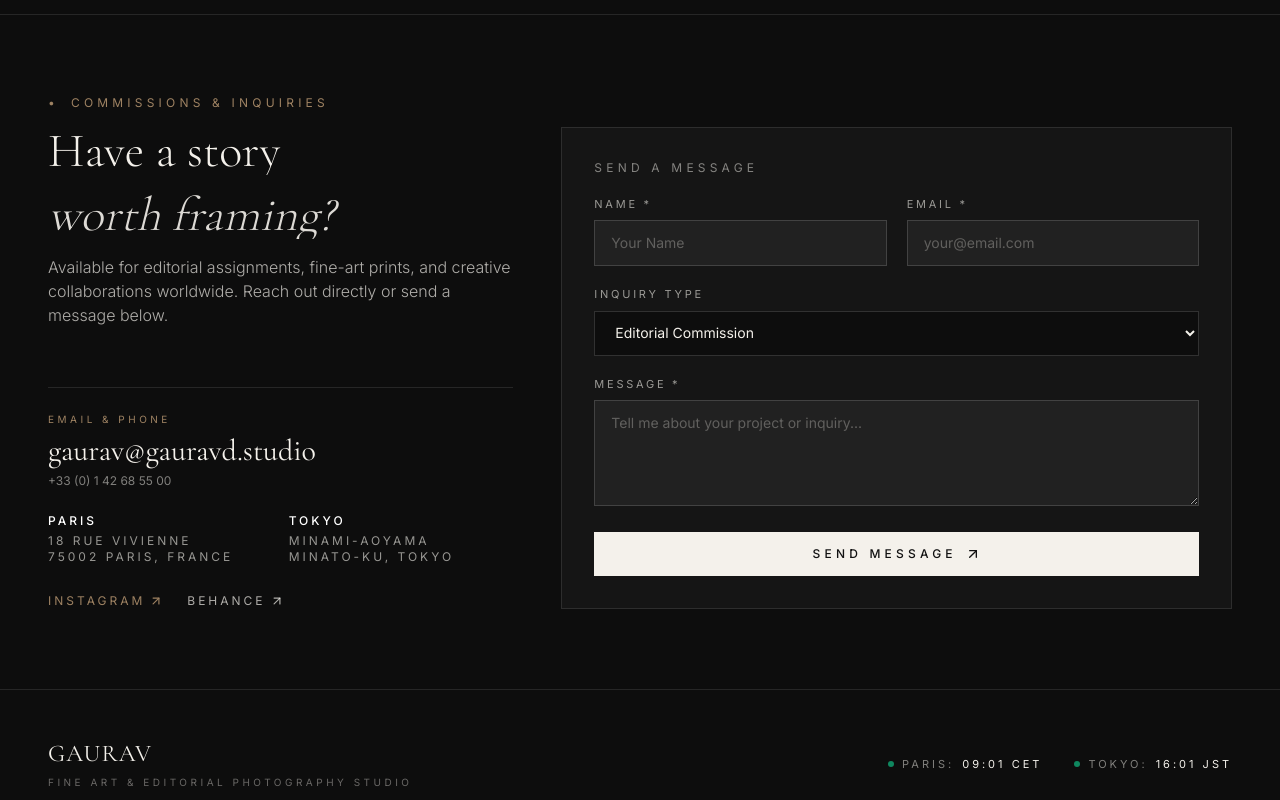
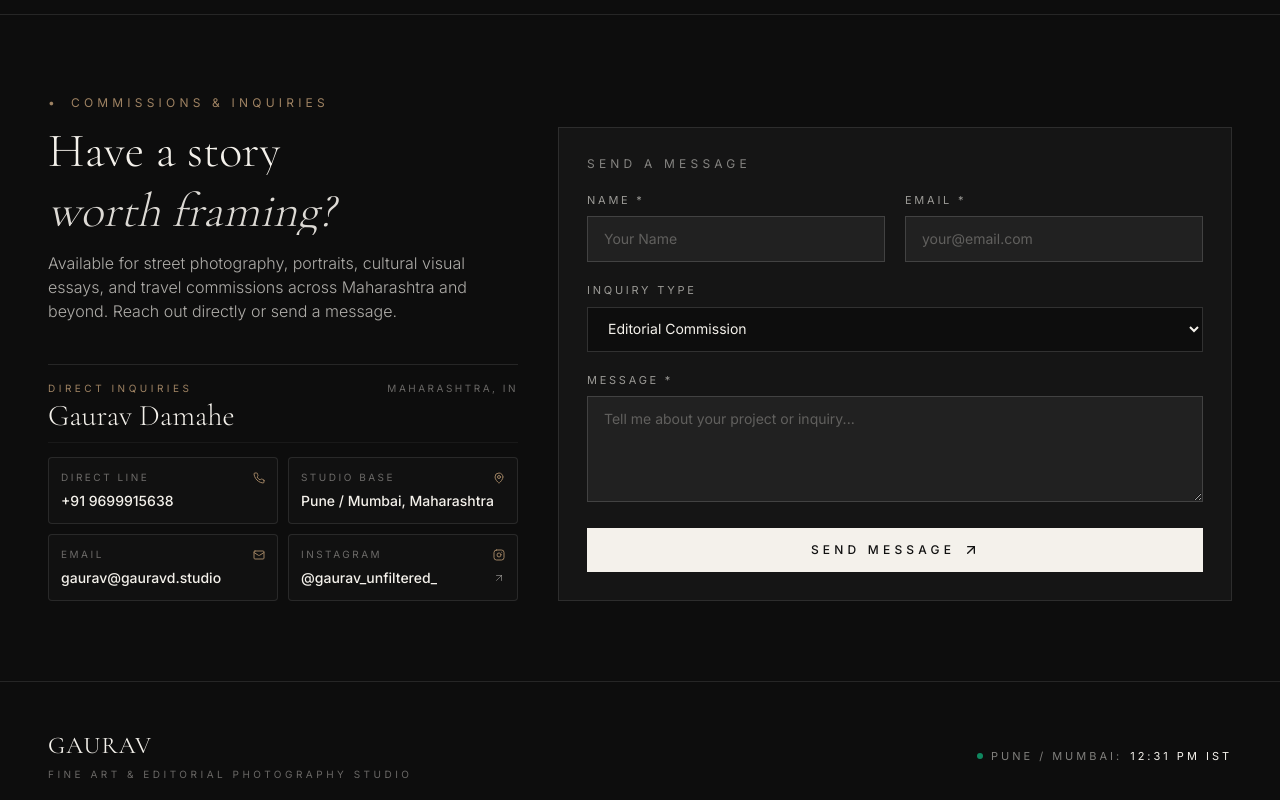
Before and after one commit to yogesh357/GauravD_Portfolio, a Next.js app: page / in a window 1280 px wide. Shown: the part 4220-5020 px from the top of the page. Built offline with nearby package versions, Linux system fonts and the light colour scheme; no server answers.

Commit message:
Updated COntact info

```diff
--- a/components/layout/Footer.tsx
+++ b/components/layout/Footer.tsx
@@ -8,23 +8,15 @@ import { ScrollTrigger } from "gsap/ScrollTrigger";
 import { ArrowUp } from "lucide-react";
 
 export function Footer() {
-  const [parisTime, setParisTime] = useState<string>("");
-  const [tokyoTime, setTokyoTime] = useState<string>("");
+  const [indiaTime, setIndiaTime] = useState<string>("");
   const footerRef = useRef<HTMLElement>(null);
 
   useEffect(() => {
     const updateClocks = () => {
       const now = new Date();
-      setParisTime(
-        now.toLocaleTimeString("en-GB", {
-          timeZone: "Europe/Paris",
-          hour: "2-digit",
-          minute: "2-digit",
-        })
-      );
-      setTokyoTime(
-        now.toLocaleTimeString("en-GB", {
-          timeZone: "Asia/Tokyo",
+      setIndiaTime(
+        now.toLocaleTimeString("en-IN", {
+          timeZone: "Asia/Kolkata",
           hour: "2-digit",
           minute: "2-digit",
         })
@@ -86,17 +78,12 @@ export function Footer() {
             </p>
           </div>
 
-          {/* International Studio Time Clocks */}
-          <div className="flex items-center space-x-8 font-mono text-[11px]">
+          {/* Studio Time Clock */}
+          <div className="flex items-center space-x-6 font-mono text-[11px]">
             <div className="flex items-center space-x-2">
               <span className="w-1.5 h-1.5 rounded-full bg-emerald-500 animate-pulse" />
-              <span className="text-canvas/50">PARIS:</span>
-              <span className="text-canvas">{parisTime || "12:00"} CET</span>
-            </div>
-            <div className="flex items-center space-x-2">
-              <span className="w-1.5 h-1.5 rounded-full bg-emerald-500 animate-pulse" />
-              <span className="text-canvas/50">TOKYO:</span>
-              <span className="text-canvas">{tokyoTime || "20:00"} JST</span>
+              <span className="text-canvas/50">PUNE / MUMBAI:</span>
+              <span className="text-canvas">{indiaTime || "12:00"} IST</span>
             </div>
           </div>
         </div>
--- a/components/layout/Navbar.tsx
+++ b/components/layout/Navbar.tsx
@@ -108,7 +108,7 @@ export function Navbar({ siteName = "GAURAV " }: { siteName?: string }) {
           {/* Right Action CTA */}
           <div className="hidden sm:flex items-center space-x-6">
             <a
-              href="https://instagram.com"
+              href="https://www.instagram.com/gaurav_unfiltered_?stkn=bXRiZ2cwYWIxNjdy"
               target="_blank"
               rel="noopener noreferrer"
               className="text-xs text-ink-muted hover:text-ink tracking-widest uppercase transition-colors font-mono"
@@ -161,7 +161,7 @@ export function Navbar({ siteName = "GAURAV " }: { siteName?: string }) {
 
         <div className="border-t border-white/10 pt-6 flex flex-col space-y-3 text-xs tracking-widest uppercase text-white/60">
           <div className="flex justify-between items-center">
-            <span>PARIS / TOKYO</span>
+            <span>PUNE / MUMBAI</span>
             <a
               href="mailto:gaurav@gaurav.studio"
               className="text-bronze hover:underline lowercase"
--- a/components/sections/ContactSection.tsx
+++ b/components/sections/ContactSection.tsx
@@ -4,7 +4,7 @@ import React, { useState, useRef } from "react";
 import { useGSAP } from "@gsap/react";
 import gsap from "gsap";
 import { ScrollTrigger } from "gsap/ScrollTrigger";
-import { ArrowUpRight, CheckCircle2 } from "lucide-react";
+import { ArrowUpRight, CheckCircle2, Instagram, Phone, MapPin, Mail } from "lucide-react";
 import { SiteSettings } from "@/lib/db/schema";
 
 interface ContactSectionProps {
@@ -21,9 +21,11 @@ export function ContactSection({ settings }: ContactSectionProps) {
   });
   const containerRef = useRef<HTMLElement>(null);
 
+  const name = "Gaurav Damahe";
+  const phone = "9699915638";
+  const address = "Pune / Mumbai, Maharashtra";
   const email = settings?.email || "gaurav@gaurav.studio";
-  const phone = settings?.phone || "+33 (0) 1 42 68 55 00";
-  const instagram = settings?.instagram || "https://instagram.com/gaurav.photo";
+  const instagram = "https://www.instagram.com/gaurav_unfiltered_?stkn=bXRiZ2cwYWIxNjdy";
 
   useGSAP(
     () => {
@@ -88,10 +90,11 @@ export function ContactSection({ settings }: ContactSectionProps) {
           <span>COMMISSIONS & INQUIRIES</span>
         </div>
 
-        <div className="grid grid-cols-1 lg:grid-cols-12 gap-8 lg:gap-12">
+        <div className="grid grid-cols-1 lg:grid-cols-12 gap-8 lg:gap-10 items-stretch">
           {/* Left Column: Direct Inquiries & Studio Locations */}
-          <div className="lg:col-span-5 flex flex-col justify-between space-y-8">
-            <div className="space-y-4">
+          <div className="lg:col-span-5 flex flex-col justify-between space-y-6">
+            {/* Heading & Intro Statement */}
+            <div className="space-y-3">
               <div className="overflow-hidden">
                 <h2 className="contact-line-reveal font-serif text-3xl sm:text-5xl font-light leading-[1.08]">
                   Have a story
@@ -102,61 +105,89 @@ export function ContactSection({ settings }: ContactSectionProps) {
                   worth framing?
                 </h2>
               </div>
-              <p className="contact-reveal text-canvas/70 text-sm sm:text-base font-light leading-relaxed">
-                Available for editorial assignments, fine-art prints, and creative collaborations worldwide. Reach out directly or send a message below.
+              <p className="contact-reveal text-canvas/70 text-sm sm:text-base font-light leading-relaxed pt-1">
+                Available for street photography, portraits, cultural visual essays, and travel commissions across Maharashtra and beyond. Reach out directly or send a message.
               </p>
             </div>
 
-            <div className="contact-reveal space-y-6 border-t border-white/10 pt-6">
-              <div>
-                <p className="text-[10px] tracking-ultra text-bronze uppercase mb-1.5">EMAIL & PHONE</p>
+            {/* Styled Contact Data: Name + 2x2 Tile Grid */}
+            <div className="contact-reveal space-y-3.5 border-t border-white/10 pt-4">
+              {/* Name Tag */}
+              <div className="flex items-baseline justify-between border-b border-white/5 pb-2">
+                <div>
+                  <p className="text-[10px] tracking-ultra text-bronze uppercase font-mono mb-0.5">DIRECT INQUIRIES</p>
+                  <h3 className="font-serif text-2xl sm:text-3xl text-canvas font-light">
+                    {name}
+                  </h3>
+                </div>
+                <span className="text-[10px] font-mono tracking-widest text-canvas/40 uppercase">
+                  MAHARASHTRA, IN
+                </span>
+              </div>
+
+              {/* 2x2 Compact Styled Info Grid */}
+              <div className="grid grid-cols-2 gap-2.5">
+                {/* 1. Phone */}
+                <a
+                  href={`tel:${phone}`}
+                  className="group flex flex-col justify-between p-3 rounded bg-white/[0.02] border border-white/10 hover:border-bronze/50 hover:bg-white/[0.05] transition-all duration-300"
+                >
+                  <div className="flex items-center justify-between text-[10px] font-mono tracking-widest text-canvas/40 uppercase mb-1.5">
+                    <span>DIRECT LINE</span>
+                    <Phone className="w-3 h-3 text-bronze group-hover:rotate-12 transition-transform duration-300" />
+                  </div>
+                  <span className="font-mono text-xs sm:text-sm text-canvas group-hover:text-bronze transition-colors font-medium">
+                    +91 {phone}
+                  </span>
+                </a>
+
+                {/* 2. Studio Location */}
+                <div className="flex flex-col justify-between p-3 rounded bg-white/[0.02] border border-white/10">
+                  <div className="flex items-center justify-between text-[10px] font-mono tracking-widest text-canvas/40 uppercase mb-1.5">
+                    <span>STUDIO BASE</span>
+                    <MapPin className="w-3 h-3 text-bronze" />
+                  </div>
+                  <span className="text-xs sm:text-sm text-canvas font-medium truncate">
+                    {address}
+                  </span>
+                </div>
+
+                {/* 3. Email */}
                 <a
                   href={`mailto:${email}`}
-                  className="font-serif text-2xl sm:text-3xl text-canvas hover:text-bronze transition-colors"
+                  className="group flex flex-col justify-between p-3 rounded bg-white/[0.02] border border-white/10 hover:border-bronze/50 hover:bg-white/[0.05] transition-all duration-300"
                 >
-                  {email}
+                  <div className="flex items-center justify-between text-[10px] font-mono tracking-widest text-canvas/40 uppercase mb-1.5">
+                    <span>EMAIL</span>
+                    <Mail className="w-3 h-3 text-bronze group-hover:translate-x-0.5 transition-transform duration-300" />
+                  </div>
+                  <span className="font-mono text-xs sm:text-sm text-canvas group-hover:text-bronze transition-colors truncate font-medium">
+                    {email}
+                  </span>
                 </a>
-                <p className="text-xs text-canvas/50 font-mono pt-1">{phone}</p>
-              </div>
 
-              <div className="grid grid-cols-2 gap-4 text-xs tracking-widest uppercase text-canvas/60">
-                <div>
-                  <p className="text-white font-medium mb-1">PARIS</p>
-                  <p>18 Rue Vivienne</p>
-                  <p>75002 Paris, France</p>
-                </div>
-                <div>
-                  <p className="text-white font-medium mb-1">TOKYO</p>
-                  <p>Minami-Aoyama</p>
-                  <p>Minato-ku, Tokyo</p>
-                </div>
-              </div>
-
-              <div className="pt-1 flex items-center space-x-6 text-xs tracking-widest uppercase">
+                {/* 4. Instagram */}
                 <a
                   href={instagram}
                   target="_blank"
                   rel="noopener noreferrer"
-                  className="inline-flex items-center space-x-1 text-bronze hover:text-white transition-colors"
+                  className="group flex flex-col justify-between p-3 rounded bg-white/[0.02] border border-white/10 hover:border-bronze/50 hover:bg-white/[0.05] transition-all duration-300"
                 >
-                  <span>INSTAGRAM</span>
-                  <ArrowUpRight className="w-3.5 h-3.5" />
-                </a>
-                <a
-                  href="https://behance.net"
-                  target="_blank"
-                  rel="noopener noreferrer"
-                  className="inline-flex items-center space-x-1 text-canvas/70 hover:text-white transition-colors"
-                >
-                  <span>BEHANCE</span>
-                  <ArrowUpRight className="w-3.5 h-3.5" />
+                  <div className="flex items-center justify-between text-[10px] font-mono tracking-widest text-canvas/40 uppercase mb-1.5">
+                    <span>INSTAGRAM</span>
+                    <Instagram className="w-3 h-3 text-bronze group-hover:scale-110 transition-transform duration-300" />
+                  </div>
+                  <div className="flex items-center justify-between font-mono text-xs sm:text-sm text-canvas group-hover:text-bronze transition-colors font-medium">
+                    <span className="truncate">@gaurav_unfiltered_</span>
+                    <ArrowUpRight className="w-3 h-3 text-canvas/40 group-hover:text-bronze transition-colors ml-1 shrink-0" />
+                  </div>
                 </a>
               </div>
             </div>
           </div>
 
           {/* Right Column: Clean Form */}
-          <div className="contact-reveal lg:col-span-7 bg-white/[0.03] border border-white/10 p-6 sm:p-8">
+          <div className="contact-reveal lg:col-span-7 bg-white/[0.03] border border-white/10 p-6 sm:p-7">
             {formSubmitted ? (
               <div className="py-16 text-center space-y-4">
                 <CheckCircle2 className="w-12 h-12 text-bronze mx-auto" />
```
